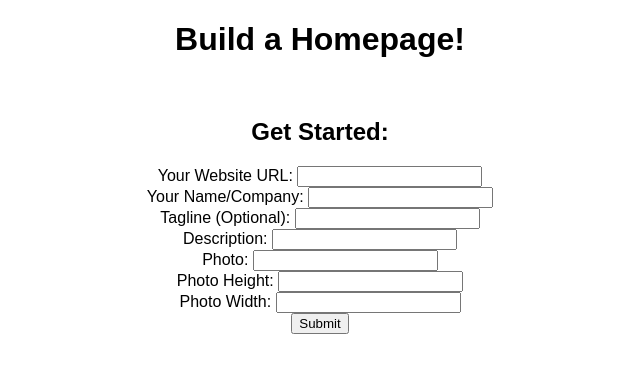
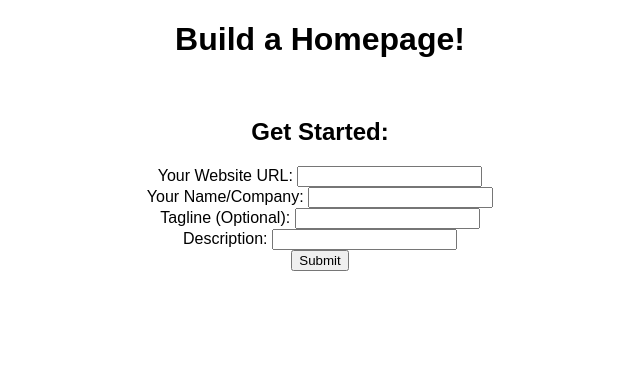
Before and after one commit to trentwiles/BuildAHomePage, a PHP site: page / in a window 1280 px wide. Shown: the top 373 px of the page, without its empty margins (320-960 px from the left). Run offline with PHP 8.4, Linux system fonts and the light colour scheme.

Commit message:
Removed the broken photo part

```diff
--- a/index.php
+++ b/index.php
@@ -17,9 +17,6 @@ echo "    Your Website URL: <input type=\"text\" name=\"link\" /><br />\n";
 echo "    Your Name/Company: <input type=\"text\" name=\"title\" /><br />\n";
 echo "    Tagline (Optional): <input type=\"text\" name=\"line\" /><br />\n";
 echo "    Description: <input type=\"text\" name=\"about\" /><br />\n";
-echo "    Photo: <input type=\"text\" name=\"photo\" /><br />\n";
-echo "    Photo Height: <input type=\"text\" name=\"height\" /><br />\n";
-echo "    Photo Width: <input type=\"text\" name=\"width\" /><br />\n";
 echo "\n";
 echo "    <input type=\"submit\" />\n";
 echo "  </form>\n";
```
